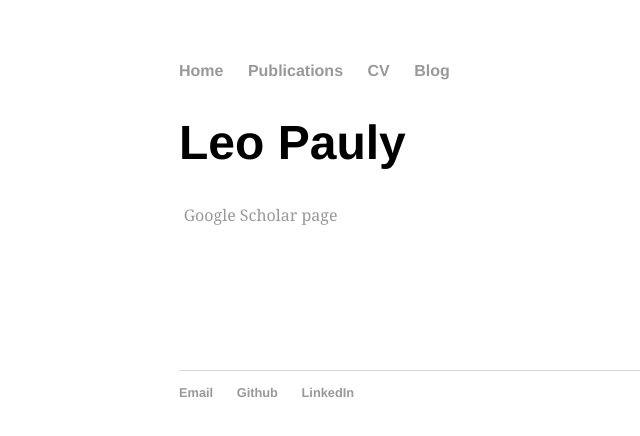
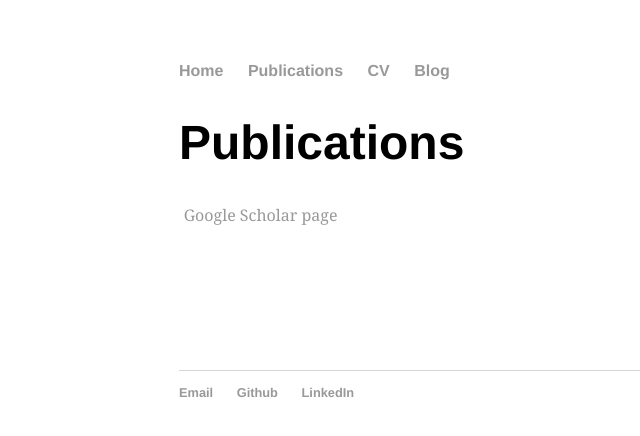
Before and after one commit to leopauly/leopauly.github.io, a Jekyll site: the page built from publications/index.html, in a window 1280 px wide. Shown: the top 436 px of the page, without its empty margins (13-653 px from the left). Built offline with Jekyll 4.4.1, drawn with Linux system fonts in a browser that asks for light colours.

Commit message:
Update index.html

```diff
--- a/publications/index.html
+++ b/publications/index.html
@@ -5,7 +5,7 @@ title: About Leo Pauly
 
 		<div class="publications">
 			<div dir="ltr" style="text-align: left;" trbidi="on">
-				<h1>Leo Pauly</h1>
+				<h1>Publications</h1>
 <span style="color: #333333;"><span style="font-family: &quot;georgia&quot; , &quot;times new roman&quot; , serif; font-size: large;">&nbsp;</span></span><a href="https://goo.gl/i6uKVf" style="font-family: georgia, 'times new roman', serif;" target="_blank">Google Scholar page</a></div>
                 <br>
                 <br>
```
